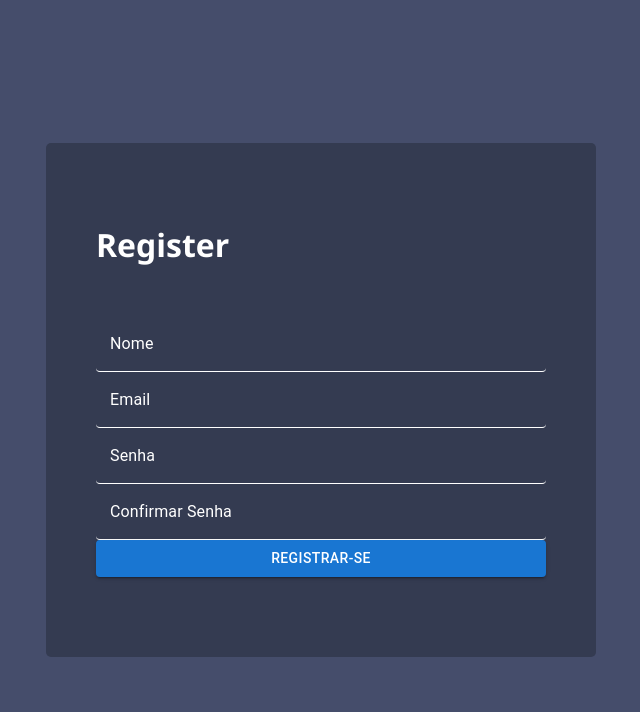
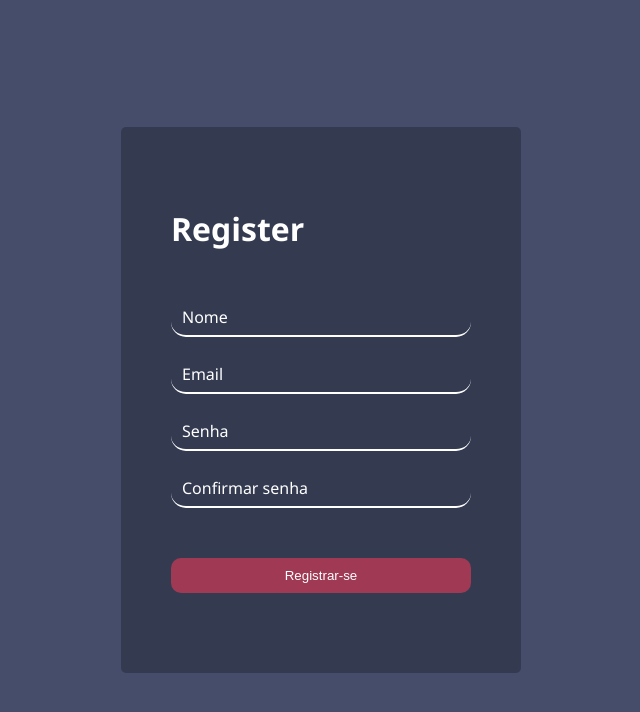
Before and after one commit to tupis/crud-next, a Next.js app: page /register in a window 1280 px wide. Shown: the top 712 px of the page, without its empty margins (319-959 px from the left). Built offline with nearby package versions, Linux system fonts and the light colour scheme.

Commit message:
replace input component

```diff
--- a/components/forms/LoginAndRegister/index.tsx
+++ b/components/forms/LoginAndRegister/index.tsx
@@ -1,8 +1,8 @@
 import nookies from "nookies";
-import { Alert } from "@mui/material";
 import { useState } from "react";
 import UserServices from "../../../services/client/userServices";
-import { Container, Button, Input, Title, Wrapper } from "../style";
+import { Container, Button, Title, Wrapper } from "../style";
+import Input from "../../input";
 import { useRouter } from "next/router";
 
 interface Props {
@@ -14,7 +14,7 @@ const FormsLoginRegister = ({ isLogin }: Props): JSX.Element => {
   const [name, setName] = useState<string>("");
   const [email, setEmail] = useState<string>("");
   const [password, setPassword] = useState<string>("");
-  const [confirmPassword, setConfirmaPassword] = useState<string>("");
+  const [confirmPassword, setConfirmPassword] = useState<string>("");
   const [error, setError] = useState<string>("");
 
   const { login, register } = UserServices;
@@ -56,6 +56,7 @@ const FormsLoginRegister = ({ isLogin }: Props): JSX.Element => {
       (await register({ name, email, password }).then(({ data }) => {
         nookies.set(null, "token", data);
       }));
+    router.push("/home");
   };
 
   const handleLogin = async (e: any) => {
@@ -73,56 +74,41 @@ const FormsLoginRegister = ({ isLogin }: Props): JSX.Element => {
         {isLogin ? (
           <>
             <Input
-              label="Email"
-              variant="outlined"
+              placeholder="Email"
               value={email}
-              onChange={(e) => setEmail(e.target.value)}
+              onChange={(e: any) => setEmail(e.target.value)}
             />
             <Input
-              label="Senha"
-              variant="outlined"
+              placeholder="Senha"
               value={password}
-              onChange={(e) => setPassword(e.target.value)}
+              onChange={(e: any) => setPassword(e.target.value)}
             />
           </>
         ) : (
           <>
             <Input
-              label="Nome"
-              variant="outlined"
+              placeholder="Nome"
               value={name}
-              onChange={(e) => setName(e.target.value)}
+              onChange={(e: any) => setName(e.target.value)}
             />
             <Input
-              label="Email"
-              variant="outlined"
+              placeholder="Email"
               value={email}
-              onChange={(e) => setEmail(e.target.value)}
-            />
-            {error === "email" && (
-              <Alert severity="error">Formato do email inválido</Alert>
-            )}
-            <Input
-              label="Senha"
-              variant="outlined"
-              value={password}
-              onChange={(e) => setPassword(e.target.value)}
+              onChange={(e: any) => setEmail(e.target.value)}
             />
             <Input
-              label="Confirmar Senha"
-              variant="outlined"
+              placeholder="Senha"
+              value={password}
+              onChange={(e: any) => setPassword(e.target.value)}
+            />
+            <Input
+              placeholder="Confirmar senha"
               value={confirmPassword}
-              onChange={(e) => setConfirmaPassword(e.target.value)}
+              onChange={(e: any) => setConfirmPassword(e.target.value)}
             />
-            {error === "password" && (
-              <Alert severity="error">Senhas não coincidem</Alert>
-            )}
           </>
         )}
-        <Button
-          variant="contained"
-          onClick={isLogin ? handleLogin : handleRegister}
-        >
+        <Button onClick={isLogin ? handleLogin : handleRegister}>
           {isLogin ? "Fazer Login" : "Registrar-se"}
         </Button>
       </Container>
--- a/components/forms/style.ts
+++ b/components/forms/style.ts
@@ -1,5 +1,4 @@
 import styled from "styled-components";
-import { TextField, Button as ButtonVector } from "@mui/material";
 
 export const Wrapper = styled.div`
   width: 100vw;
@@ -24,32 +23,14 @@ export const Title = styled.h1`
   margin-bottom: 50px;
 `;
 
-export const Input = styled(TextField)`
-  margin: 20px 0;
-  width: 100%;
-  border: 0px solid transparent;
-  outline: none;
-  color: white;
-
-  input {
-    color: white;
-  }
-
-  label {
-    color: white;
-  }
-
-  fieldset {
-    border: none;
-    border-bottom: 1px solid white;
-  }
-`;
-
-export const Button = styled(ButtonVector)`
+export const Button = styled.button`
   margin-top: 30px;
   width: 100%;
   background-color: #a03954;
   padding: 10px;
+  color: white;
+  border: none;
+  border-radius: 10px;
 
   :hover {
     background-color: #7e3045;
```
Also changed, not shown: components/forms/ChangeForms/index.tsx (+20 -22 lines).
